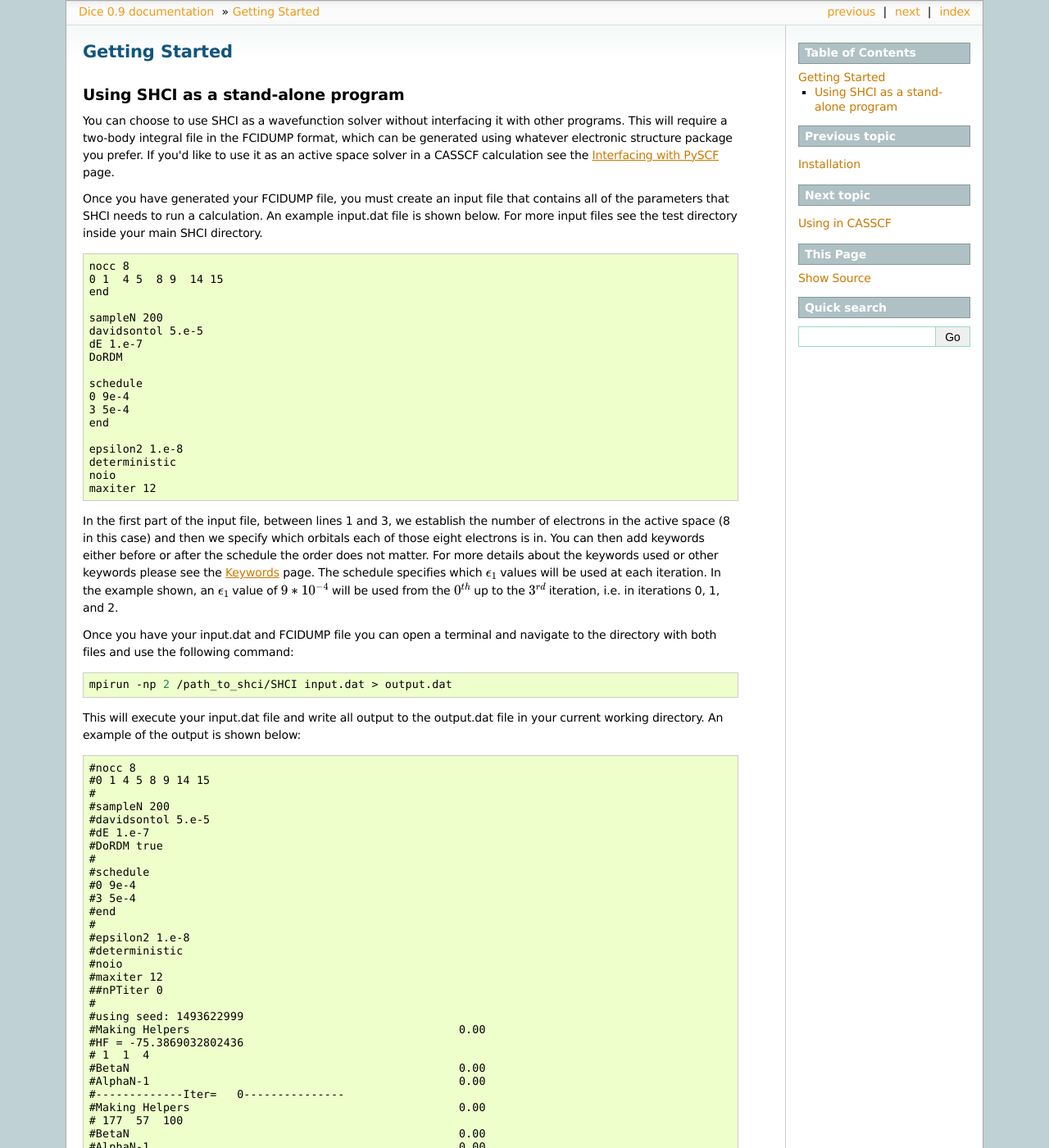
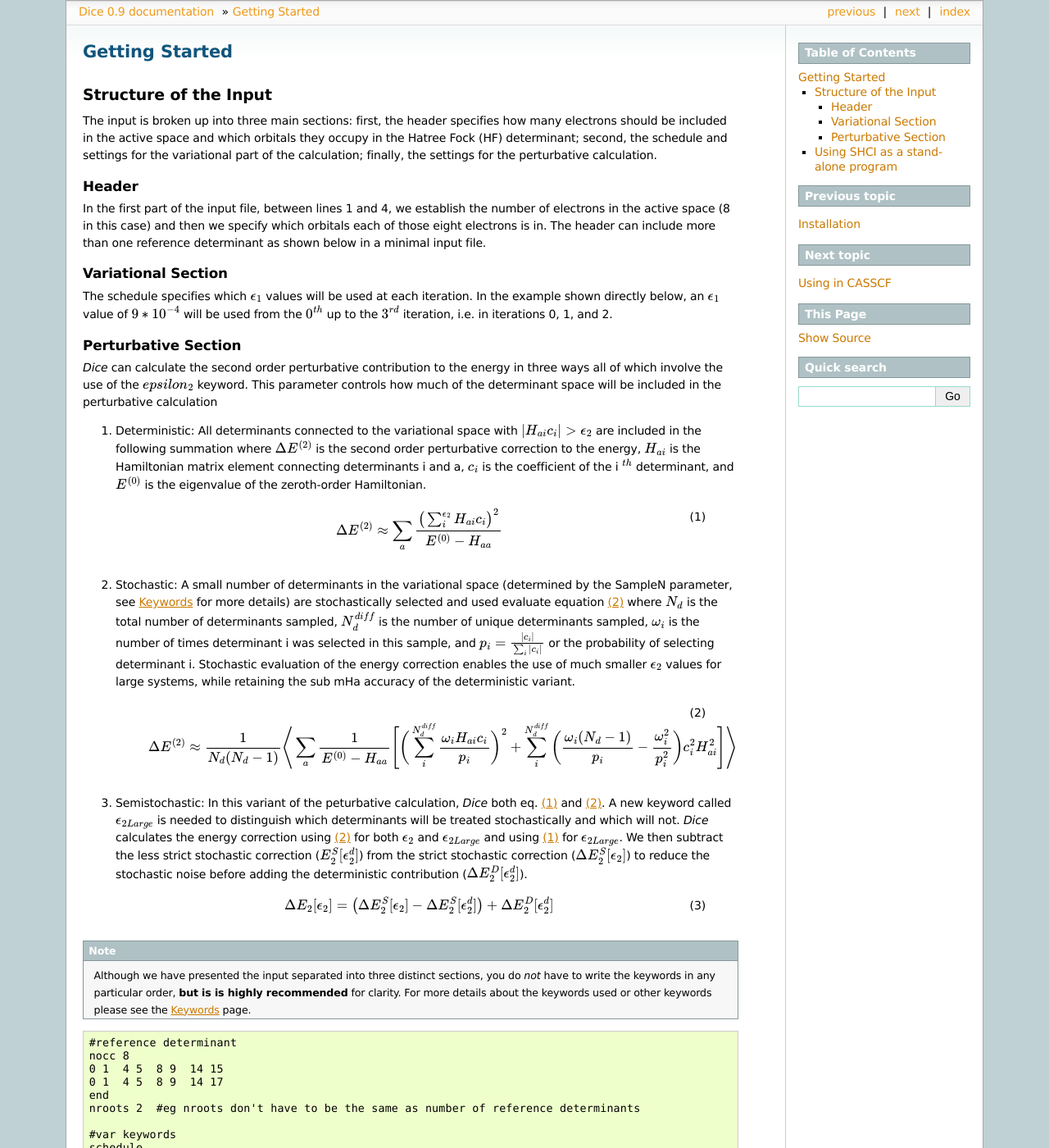
Before and after one commit to sanshar/Dice, a Sphinx documentation site: the page built from docs/gettingstarted.rst, in a window 1280 px wide and 1400 px high. Shown: the whole window at 82% size. Built offline with Sphinx 7.4.7, drawn with Linux system fonts in a browser that asks for light colours; some of the changed text lies outside the part shown.

Commit message:
Expanding the Getting Started page.

```diff
--- a/docs/gettingstarted.rst
+++ b/docs/gettingstarted.rst
@@ -1,5 +1,64 @@
 Getting Started
 ***************
+Structure of the Input
+----------------------
+The input is broken up into three main sections: first, the header specifies how many electrons should be included in the active space and which orbitals they occupy in the Hatree Fock (HF) determinant; second, the schedule and settings for the variational part of the calculation; finally, the settings for the perturbative calculation.
+
+Header
+++++++
+In the first part of the input file, between lines 1 and 4, we establish the number of electrons in the active space (8 in this case) and then we specify which orbitals each of those eight electrons is in. The header can include more than one reference determinant as shown below in a minimal input file.
+
+Variational Section
++++++++++++++++++++
+The schedule specifies which :math:`\epsilon_1` values will be used at each iteration. In the example shown directly below, an :math:`\epsilon_1` value of :math:`9*10^{-4}` will be used from the :math:`0^{th}` up to the :math:`3^{rd}` iteration, i.e. in iterations 0, 1, and 2.
+
+Perturbative Section
+++++++++++++++++++++
+*Dice* can calculate the second order perturbative contribution to the energy in three ways all of which involve the use of the :math:`epsilon_2` keyword. This parameter controls how much of the determinant space will be included in the perturbative calculation
+
+1) Deterministic: All determinants connected to the variational space with :math:`|H_{ai}c_i| > \epsilon_2` are included in the following summation where :math:`\Delta E^{(2)}` is the second order perturbative correction to the energy, :math:`H_{ai}` is the Hamiltonian matrix element connecting determinants i and a, :math:`c_i` is the coefficient of the i :math:`^{th}` determinant, and :math:`E^{(0)}` is the eigenvalue of the zeroth-order Hamiltonian.
+
+	.. math:: \Delta E^{(2)} \approx \sum_a \frac{\big(\sum_i^{\epsilon_2} H_{ai} c_i \big)^2}{E^{(0)}-H_{aa}}
+		:label: e_det_pt
+
+2) Stochastic: A small number of determinants in the variational space (determined by the SampleN parameter, see :ref:`dice-keywords` for more details) are stochastically selected and used evaluate equation :eq:`e_stoc_pt` where :math:`N_d` is the total number of determinants sampled, :math:`N_d^{diff}` is the number of unique determinants sampled, :math:`\omega_i` is the number of times determinant i was selected in this sample, and :math:`p_i = \frac{|c_i|}{\sum_i |c_i|}` or the probability of selecting determinant i. Stochastic evaluation of the energy correction enables the use of much smaller :math:`\epsilon_2` values for large systems, while retaining the sub mHa accuracy of the deterministic variant.
+
+	.. math:: \Delta E^{(2)} \approx \frac{1}{N_d(N_d-1)} \Bigg \langle \sum_a \frac{1}{E^{(0)}-H_{aa}} \Bigg[ \bigg(\sum_i^{N_d^{diff}} \frac{\omega_i H_{ai} c_i}{p_i}\bigg)^2 + \sum_i^{N_d^{diff}} \bigg(\frac{\omega_i (N_d-1)}{p_i} - \frac{\omega_i^2}{p_i^2}\bigg) c_i^2 H_{ai}^2 \Bigg] \Bigg \rangle
+		:label: e_stoc_pt
+
+3) Semistochastic: In this variant of the peturbative calculation, *Dice* both eq. :eq:`e_det_pt` and :eq:`e_stoc_pt`. A new keyword called :math:`\epsilon_{2Large}` is needed to distinguish which determinants will be treated stochastically and which will not. *Dice* calculates the energy correction using :eq:`e_stoc_pt` for both :math:`\epsilon_2` and :math:`\epsilon_{2Large}` and using :eq:`e_det_pt` for :math:`\epsilon_{2Large}`. We then subtract the less strict stochastic correction (:math:`E_2^S[\epsilon_2^d]`) from the strict stochastic correction (:math:`\Delta E_2^S[\epsilon_2]`) to reduce the stochastic noise before adding the deterministic contribution (:math:`\Delta E_2^D[\epsilon_2^d]`).
+
+	.. math:: \Delta E_2[\epsilon_2] = \big( \Delta E_2^S[\epsilon_2] − \Delta E_2^S[\epsilon_2^d] \big) + \Delta E_2^D[\epsilon_2^d]
+		:label: e_semi_pt
+
+.. note::
+
+	Although we have presented the input separated into three distinct sections, you do *not* have to write the keywords in any particular order, **but is is highly recommended** for clarity. For more details about the keywords used or other keywords please see the :ref:`dice-keywords` page.
+
+.. code-block:: none
+
+	#reference determinant
+	nocc 8
+	0 1  4 5  8 9  14 15
+	0 1  4 5  8 9  14 17
+	end
+	nroots 2  #eg nroots don't have to be the same as number of reference determinants
+
+	#var keywords
+	schedule
+	0 9e-4
+	3 5e-4
+	end
+	maxiter 12
+
+	#PT keywords
+	deterministic
+	epsilon2 1.e-8
+	sampleN 200
+
+
+
+
 Using SHCI as a stand-alone program
 -----------------------------------
 You can choose to use SHCI as a wavefunction solver without interfacing it with other programs. This will require a two-body integral file in the FCIDUMP format, which can be generated using whatever electronic structure package you prefer. If you'd like to use it as an active space solver in a CASSCF calculation see the :ref:`interfacing-with-pyscf` page.
@@ -28,13 +87,15 @@ Once you have generated your FCIDUMP file, you must create an input file that co
 	maxiter 12
 
 
-In the first part of the input file, between lines 1 and 3, we establish the number of electrons in the active space (8 in this case) and then we specify which orbitals each of those eight electrons is in. You can then add keywords either before or after the schedule the order does not matter. For more details about the keywords used or other keywords please see the :ref:`dice-keywords` page. The schedule specifies which :math:`\epsilon_1` values will be used at each iteration. In the example shown, an :math:`\epsilon_1` value of :math:`9*10^{-4}` will be used from the :math:`0^{th}` up to the :math:`3^{rd}` iteration, i.e. in iterations 0, 1, and 2.
+Once you have your input.dat and FCIDUMP file you can open a terminal and navigate to the directory with both files and use the following command:
 
-Once you have your input.dat and FCIDUMP file you can open a terminal and navigate to the directory with both files and use the following command:
+.. note::
+
+	You can run *Dice* in parallel using OMP, MPI, or a hybrid of both, but we recommend that you use MPI. If you would like to run a hybrid scheme, please contact us to help you set it up.
 
 .. code-block:: bash
 
-	mpirun -np 2 /path_to_shci/SHCI input.dat > output.dat
+	mpirun -np 2 /path_to_dice/Dice input.dat > output.dat
 
 
 This will execute your input.dat file and write all output to the output.dat file in your current working directory. An example of the output is shown below:
```
Also changed, not shown: docs/keywords.rst (+27 -28 lines).
